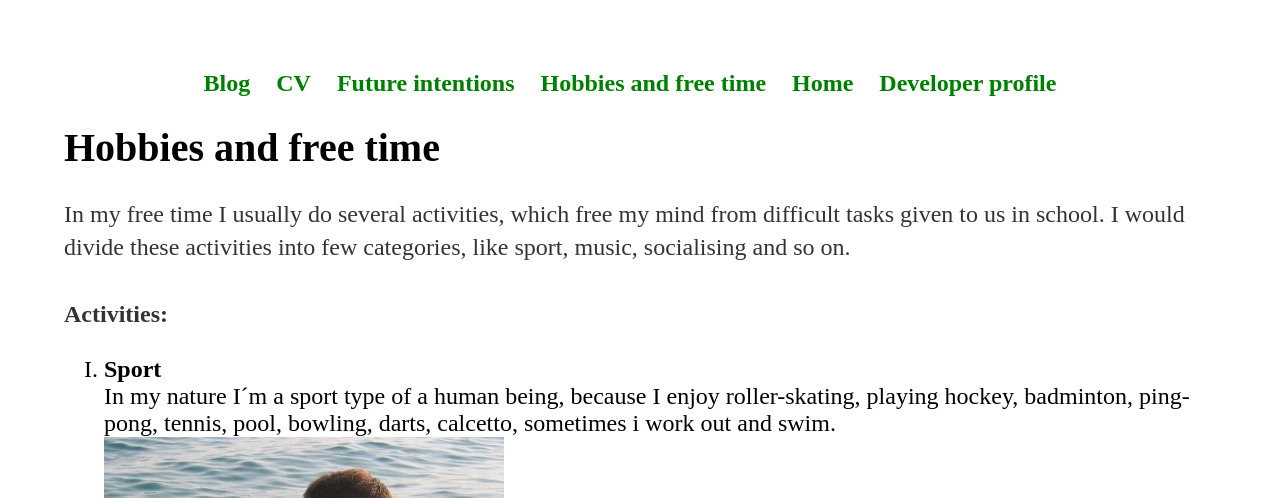
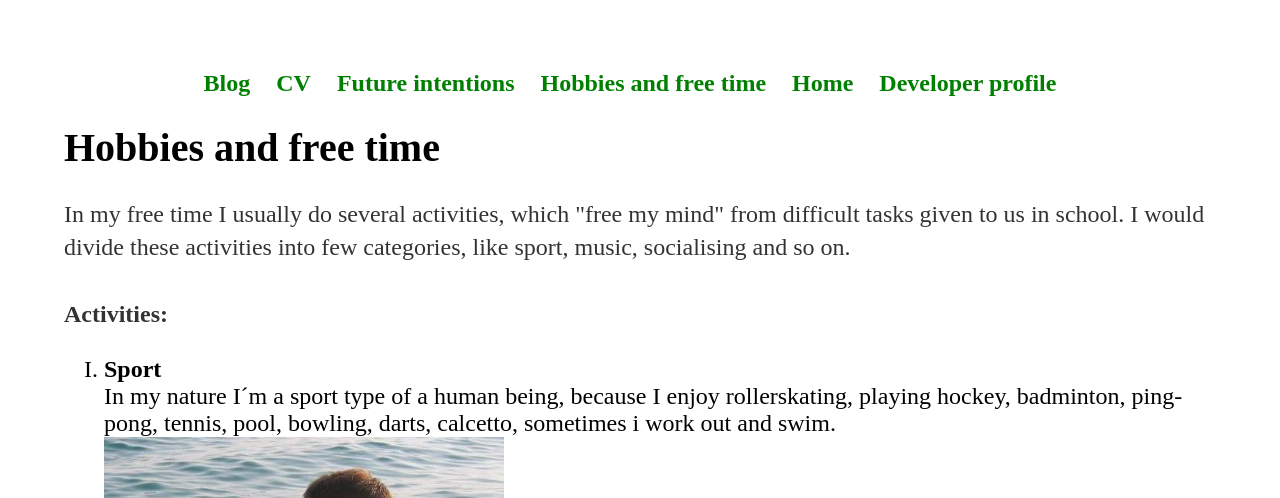
Before and after one commit to xstefunkol/xstefunkol.github.io, a Jekyll site: the page built from pages/hobbies.html, in a window 1280 px wide. Shown: the top 498 px of the page. Built offline with Jekyll 4.4.1, drawn with Linux system fonts in a browser that asks for light colours.

Commit message:
Update hobbies.html

```diff
--- a/pages/hobbies.html
+++ b/pages/hobbies.html
@@ -4,13 +4,13 @@ title: Hobbies and free time
 ---
 	<div class="hobbies">
 		<h1>{{ page.title }}</h1>
-		<p>In my free time I usually do several activities, which free my mind from difficult tasks given to us in school.
+		<p>In my free time I usually do several activities, which "free my mind" from difficult tasks given to us in school.
 		I would divide these activities into few categories, like sport, music, socialising and so on.
 		<br>
 		<br>
 		<b>Activities:</b>
 		<ol>
-			<li><b>Sport</b><br>In my nature I´m a sport type of a human being, because I enjoy roller-skating, playing hockey, badminton, ping-pong, tennis, pool, bowling, darts, calcetto, sometimes i work out and swim.</li>
+			<li><b>Sport</b><br>In my nature I´m a sport type of a human being, because I enjoy rollerskating, playing hockey, badminton, ping-pong, tennis, pool, bowling, darts, calcetto, sometimes i work out and swim.</li>
 			<img src="swimming.jpg" style="width:400px;height:350px;">
 			<li><b>Music</b><br>I love to play my favourite songs on my guitar. When I´m in the mood, I also sing. Occasionally I jam with my friends, who also have different types of musical instruments.</li>
 			<img src="music.jpg" style="width:400px;height:350px;">
```
